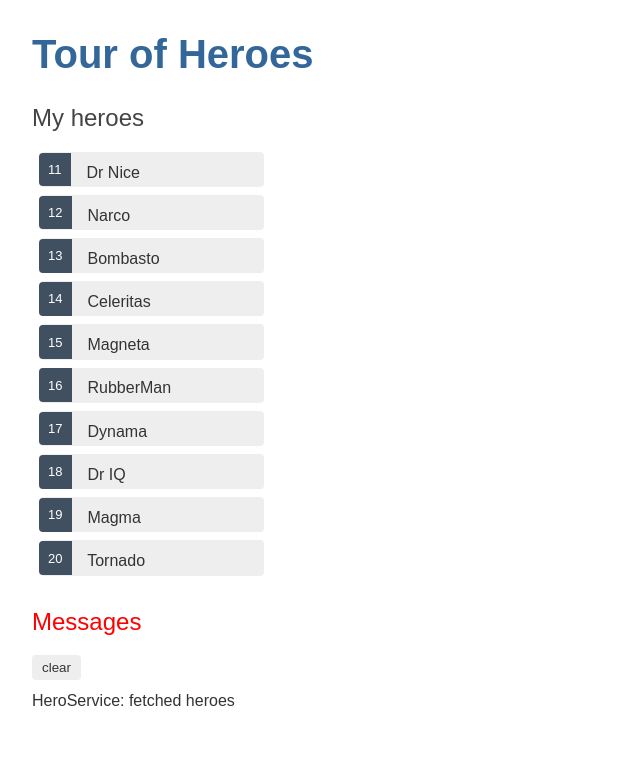
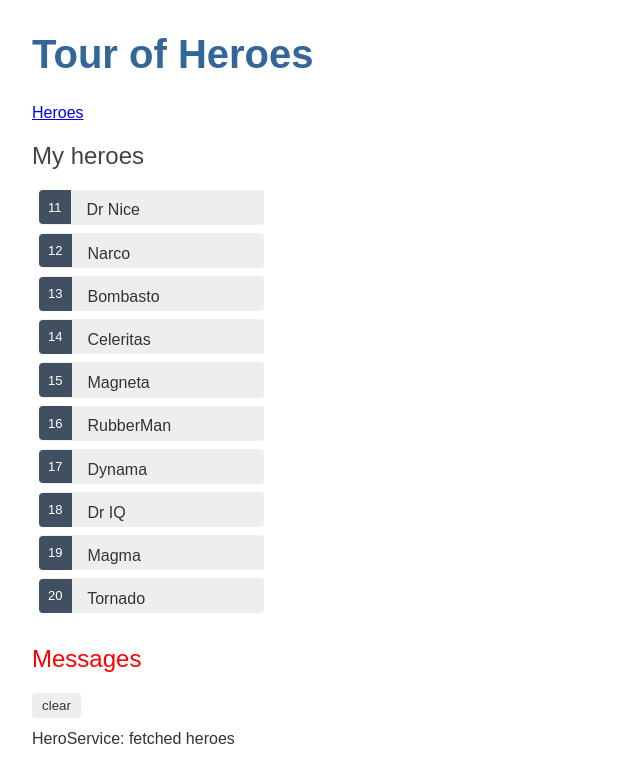
Before and after one commit to iproman/test-tour, an Angular app: page /heroes in a window 1280 px wide. Shown: the top 782 px of the page, without its empty margins (0-640 px from the left). Built offline with nearby package versions, Linux system fonts and the light colour scheme.

Commit message:
Add route outlet and nav

```diff
--- a/src/app/app.component.html
+++ b/src/app/app.component.html
@@ -1,5 +1,7 @@
 <h1>{{title}}</h1>
 
-<app-heroes></app-heroes>
+<nav><a routerLink="/heroes">Heroes</a></nav>
+
+<router-outlet></router-outlet>
 
 <app-messages></app-messages>
```
